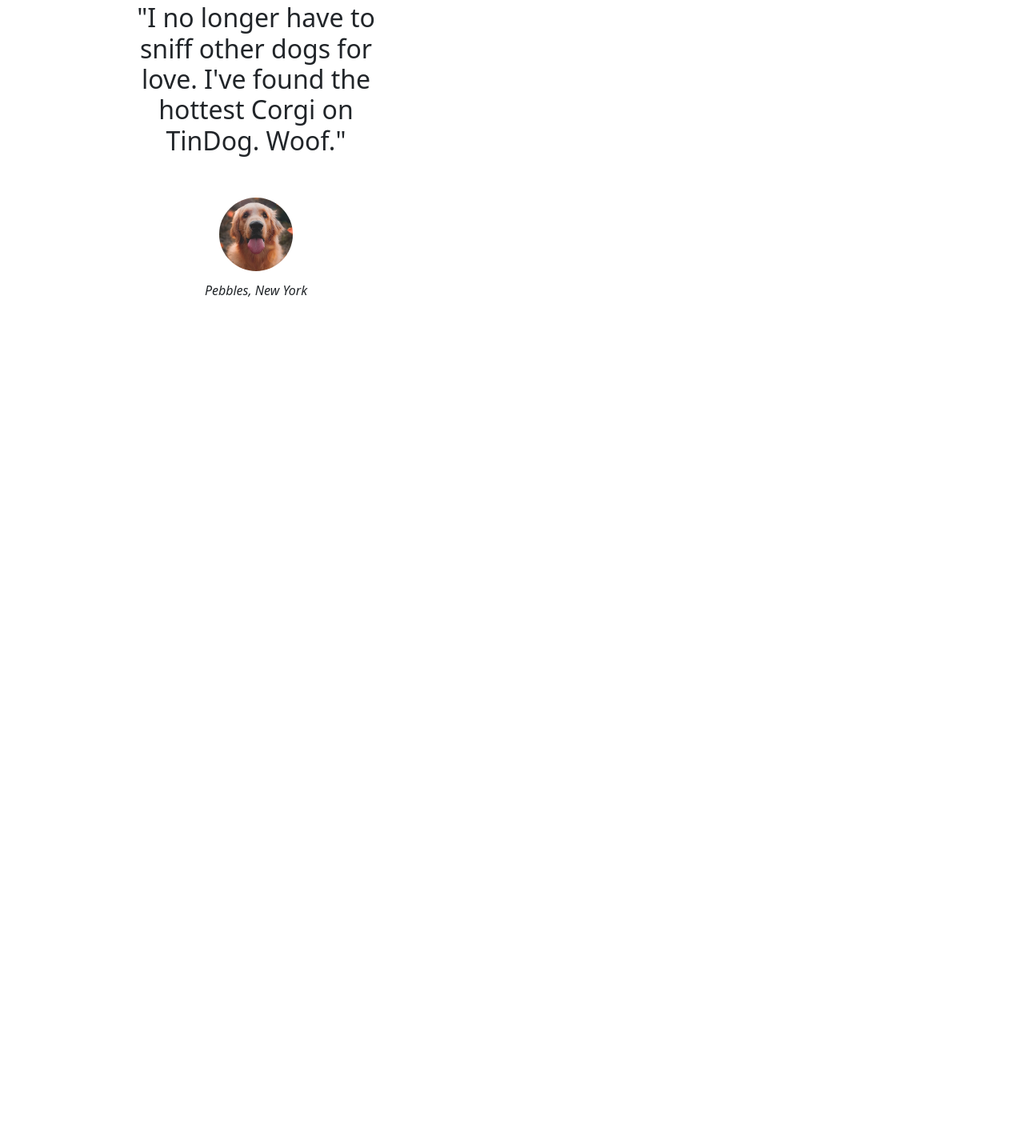
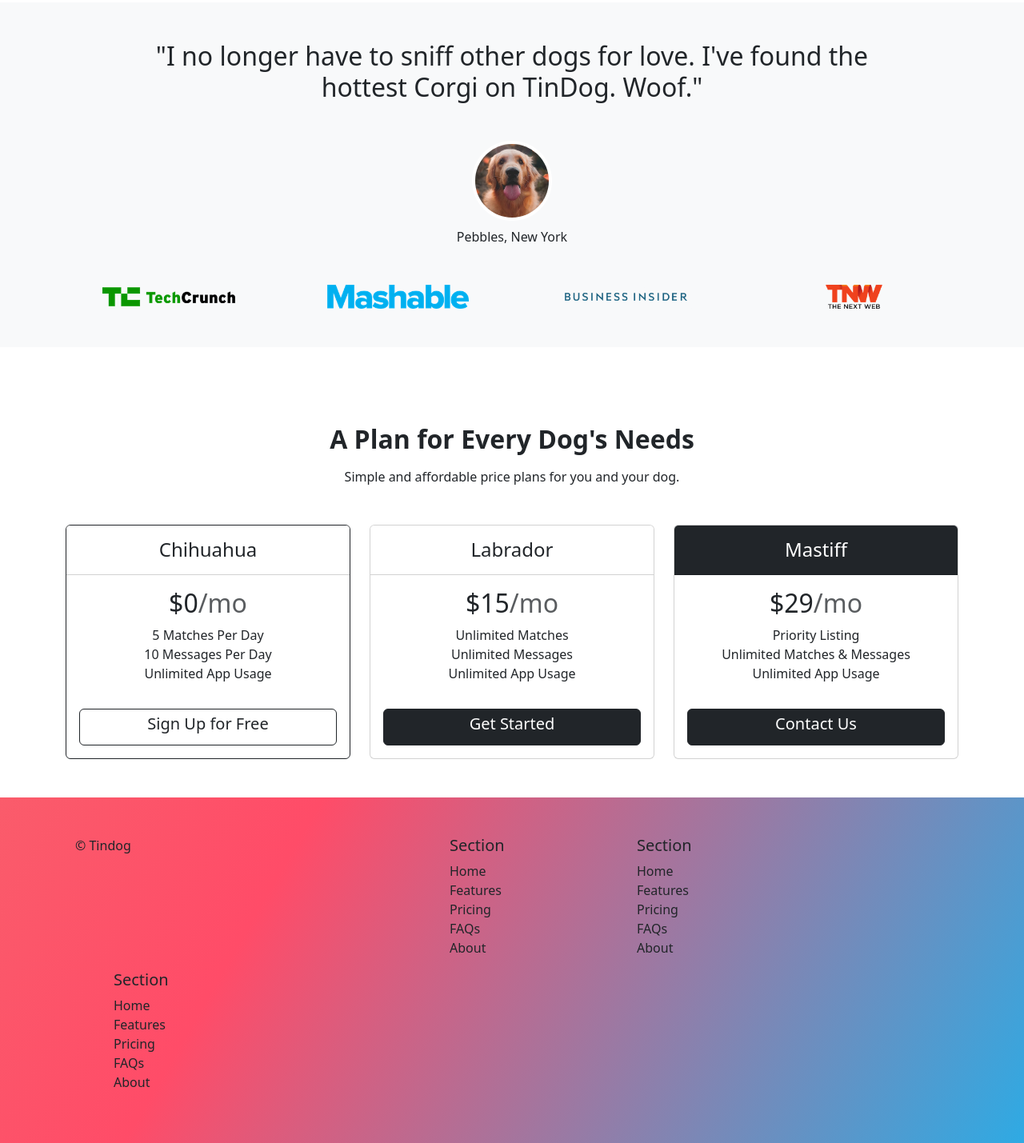
Before and after one commit to psutinboy/Web-Dev-I, a plain HTML site: page TinDog Project/index.html in a window 1280 px wide. Shown: the part 826-2255 px from the top of the page at 80% size. Before the commit the page ends 1249 px from the top, so only its background shows below. Drawn offline with nearby package versions, Linux system fonts and the light colour scheme.

Commit message:
9/26/2024

```diff
--- a/TinDog Project/index.html
+++ b/TinDog Project/index.html
@@ -143,25 +143,176 @@
     </section>
 
     <!-- Testimonial -->
-    <section id="testimonial" class="my-5 text-center">
+    <section id="testimonial" class="my-5 text-center bg-light py-5">
       <div class="w-75 mx-auto">
-        <div class="col-md-4 d-flex flex-column align-items-center text-center">
         <h2 class="mb-5">
-            "I no longer have to sniff other dogs for love. I've found the
-            hottest Corgi on TinDog. Woof."
+          "I no longer have to sniff other dogs for love. I've found the hottest
+          Corgi on TinDog. Woof."
         </h2>
         <img
           src="images/dog-img.jpg"
           alt="dog profile"
           class="profile-img mb-2"
+          height="100"
         />
-          <em>Pebbles, New York</em>
+        <p>Pebbles, New York</p>
+      </div>
+      <div class="container text-center mt-5">
+        <div class="row align-items-center">
+          <div class="col">
+            <img src="images/techcrunch.png" alt="techcrunch" height="30" />
+          </div>
+          <div class="col">
+            <img src="images/mashable.png" alt="mashable" height="30" />
+          </div>
+          <div class="col">
+            <img src="images/bizinsider.png" alt="bizinsider" height="30" />
+          </div>
+          <div class="col">
+            <img src="images/tnw.png" alt="tnw" height="30" />
+          </div>
         </div>
       </div>
     </section>
-    <!-- Pricing -->
-    <section id="pricing"></section>
-    <!-- Footer -->
-    <section id="footer"></section>
+
+    <!-- Pricing Section -->
+    <section id="pricing" class="py-5">
+      <div class="container text-center">
+        <h2 class="fw-bold mb-3">A Plan for Every Dog's Needs</h2>
+        <p class="mb-5">
+          Simple and affordable price plans for you and your dog.
+        </p>
+        <div class="row">
+          <!-- Chihuahua Plan -->
+          <div class="col-sm-4 mb-3 mb-sm-0">
+            <div class="card border-dark text-center h-100">
+              <h4 class="card-header bg-white py-3">Chihuahua</h4>
+              <div class="card-body">
+                <h2 class="card-title">
+                  $0<span class="text-muted">/mo</span>
+                </h2>
+                <ul class="list-unstyled">
+                  <li>5 Matches Per Day</li>
+                  <li>10 Messages Per Day</li>
+                  <li>Unlimited App Usage</li>
+                </ul>
+                <a href="#" class="btn btn-outline-dark mt-3 w-100"
+                  ><h5>Sign Up for Free</h5></a
+                >
+              </div>
+            </div>
+          </div>
+          <!-- Labrador Plan -->
+          <div class="col-sm-4 mb-3 mb-sm-0">
+            <div class="card text-center h-100">
+              <h4 class="card-header bg-white py-3">Labrador</h4>
+              <div class="card-body">
+                <h2 class="card-title">
+                  $15<span class="text-muted">/mo</span>
+                </h2>
+                <ul class="list-unstyled">
+                  <li>Unlimited Matches</li>
+                  <li>Unlimited Messages</li>
+                  <li>Unlimited App Usage</li>
+                </ul>
+                <a href="#" class="btn btn-dark mt-3 w-100"
+                  ><h5>Get Started</h5></a
+                >
+              </div>
+            </div>
+          </div>
+          <!-- Mastiff Plan -->
+          <div class="col-sm-4">
+            <div class="card text-center h-100">
+              <h4 class="card-header text-white bg-dark py-3">Mastiff</h4>
+              <div class="card-body">
+                <h2 class="card-title">
+                  $29<span class="text-muted">/mo</span>
+                </h2>
+                <ul class="list-unstyled">
+                  <li>Priority Listing</li>
+                  <li>Unlimited Matches & Messages</li>
+                  <li>Unlimited App Usage</li>
+                </ul>
+                <a href="#" class="btn btn-dark mt-3 w-100"
+                  ><h5>Contact Us</h5></a
+                >
+              </div>
+            </div>
+          </div>
+        </div>
+      </div>
+    </section>
+
+    <!-- Footer Section -->
+    <footer class="gradient-background py-5">
+      <div class="container">
+        <div class="row mx-auto">
+          <div class="col-lg-4 mb-4 mb-lg-0 me-5">
+            <p class="mb-0">&copy; Tindog</p>
+          </div>
+          <div class="col-lg-2 ms-5">
+            <h5 class="text-dark">Section</h5>
+            <ul class="list-unstyled">
+              <li>
+                <a href="#" class="text-reset text-decoration-none">Home</a>
+              </li>
+              <li>
+                <a href="#" class="text-reset text-decoration-none">Features</a>
+              </li>
+              <li>
+                <a href="#" class="text-reset text-decoration-none">Pricing</a>
+              </li>
+              <li>
+                <a href="#" class="text-reset text-decoration-none">FAQs</a>
+              </li>
+              <li>
+                <a href="#" class="text-reset text-decoration-none">About</a>
+              </li>
+            </ul>
+          </div>
+          <div class="col-lg-2 ms-5">
+            <h5 class="text-dark">Section</h5>
+            <ul class="list-unstyled">
+              <li>
+                <a href="#" class="text-reset text-decoration-none">Home</a>
+              </li>
+              <li>
+                <a href="#" class="text-reset text-decoration-none">Features</a>
+              </li>
+              <li>
+                <a href="#" class="text-reset text-decoration-none">Pricing</a>
+              </li>
+              <li>
+                <a href="#" class="text-reset text-decoration-none">FAQs</a>
+              </li>
+              <li>
+                <a href="#" class="text-reset text-decoration-none">About</a>
+              </li>
+            </ul>
+          </div>
+          <div class="col-lg-2 ms-5">
+            <h5 class="text-dark">Section</h5>
+            <ul class="list-unstyled">
+              <li>
+                <a href="#" class="text-reset text-decoration-none">Home</a>
+              </li>
+              <li>
+                <a href="#" class="text-reset text-decoration-none">Features</a>
+              </li>
+              <li>
+                <a href="#" class="text-reset text-decoration-none">Pricing</a>
+              </li>
+              <li>
+                <a href="#" class="text-reset text-decoration-none">FAQs</a>
+              </li>
+              <li>
+                <a href="#" class="text-reset text-decoration-none">About</a>
+              </li>
+            </ul>
+          </div>
+        </div>
+      </div>
+    </footer>
   </body>
 </html>
```
Lines whose indentation alone changed are shown as unchanged.
